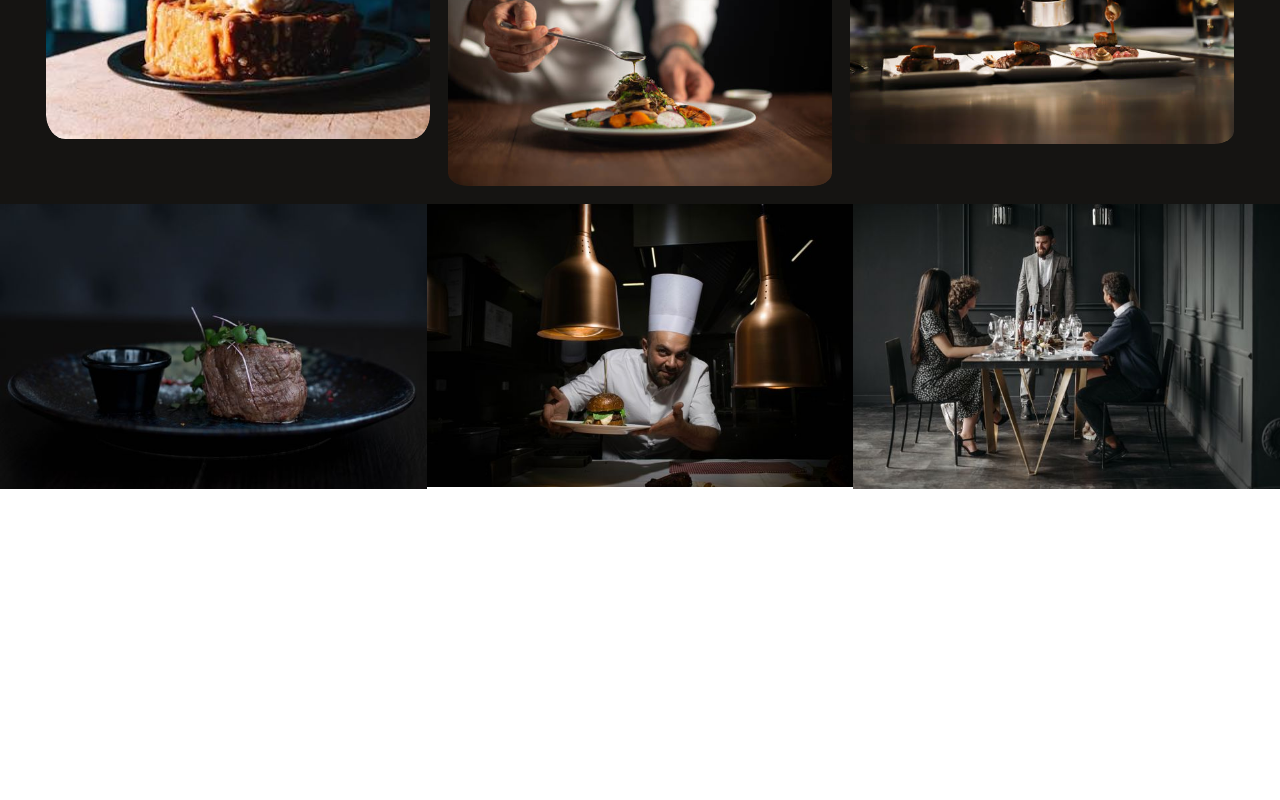
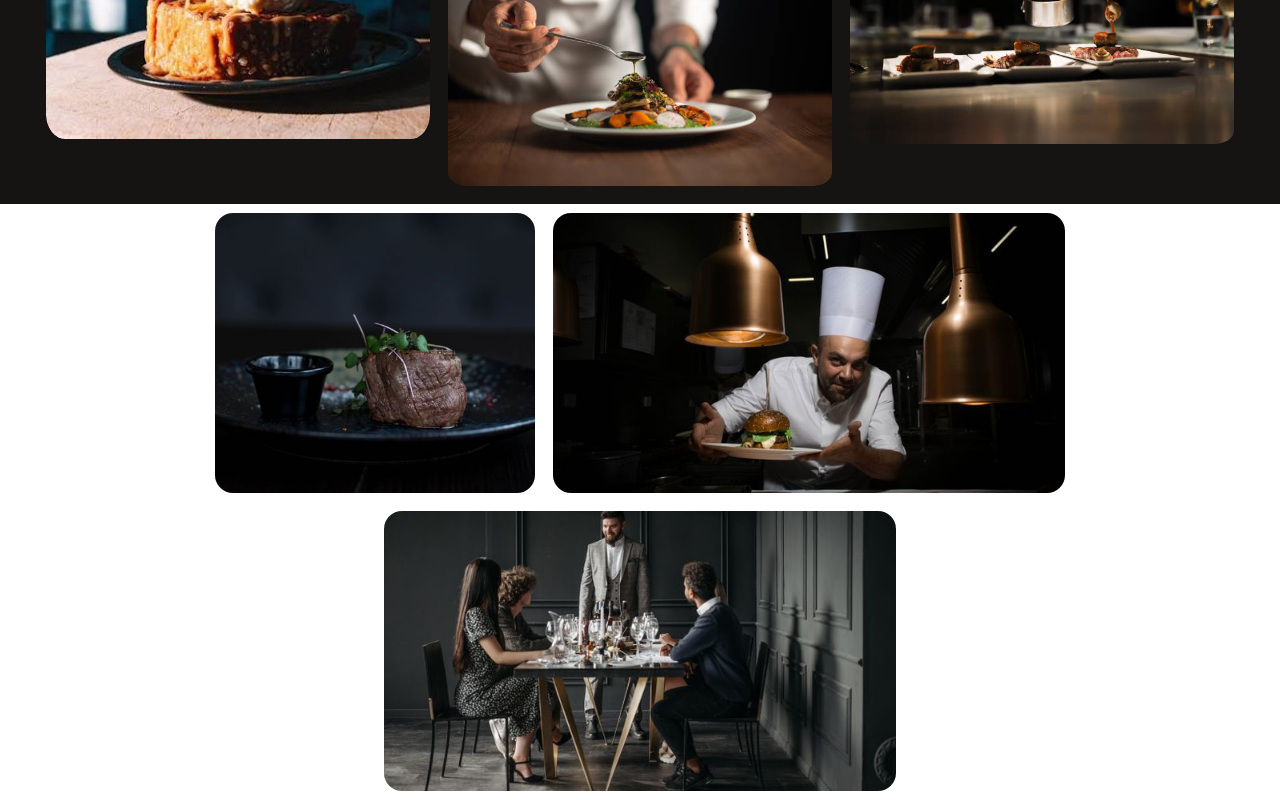
Before and after one commit to MouhamedB19/Noir-Restaurant-Website, a React (Vite) app: page / in a window 1280 px wide. Shown: the part 1677-2477 px from the top of the page. Before the commit the page ends 2171 px from the top, so only its background shows below. Built offline with nearby package versions, Linux system fonts and the light colour scheme.

Commit message:
Finalisation du placement des illustrations de Experiences + Ajout d'un overlay sur ces dernières

```diff
--- a/src/components/Experiences.jsx
+++ b/src/components/Experiences.jsx
@@ -7,13 +7,28 @@ function Experiences()
     return (
         <>
             <div className="box-experiences">
-                <div className="card-experiences">
+                <div className="card-experiences little">
+                    <div className="overlay overlay_label">
+                        <div className="label-section">
+                            <h3 className="label">Dîner signature</h3>
+                        </div>
+                    </div>
                     <img src={Signature} alt="" />
                 </div>
                 <div className="card-experiences big">
+                    <div className="overlay">
+                        <div className="label-section">
+                            <span className="label">À la table du chef</span>
+                        </div>
+                    </div>
                     <img src={Chef} alt="" />
                 </div>
                 <div className="card-experiences big">
+                    <div className="overlay">
+                        <div className="label-section">
+                            <span className="label">Dîner privé</span>
+                        </div>
+                    </div>
                     <img src={Private} alt=""/>
                 </div>
 
--- a/src/styles/experiences.css
+++ b/src/styles/experiences.css
@@ -1,12 +1,47 @@
 .box-experiences{
     display: flex;
     justify-content: center;
+    flex-wrap: wrap;
 }
 
-.card-experiences{
+.little{
+    width: 25vw;
+}
+
+.big{
     width: 40vw;
 }
 
+
+.card-experiences{
+    margin: 0.5rem;
+    height: 35vh;
+    border-radius: 1rem;
+    position: relative;
+}
+
 .card-experiences img{
+    display: block;
+    width: 100%;
+    height: 100%;
+    border-radius: 1rem;
+    object-fit:cover;
+}
+
+.card-experiences:hover .overlay{
+    opacity: 1;
+}
+
+.label-section{
+    bottom: 0;
+    position: absolute;
+    padding: 1rem;
+    text-align: left;
+    background-color: rgb(0,0,0);
     width: 100%;
 }
+
+.label{
+    color: var(--blanc_ivoire);
+    font-size: 1.2rem;
+}
```
